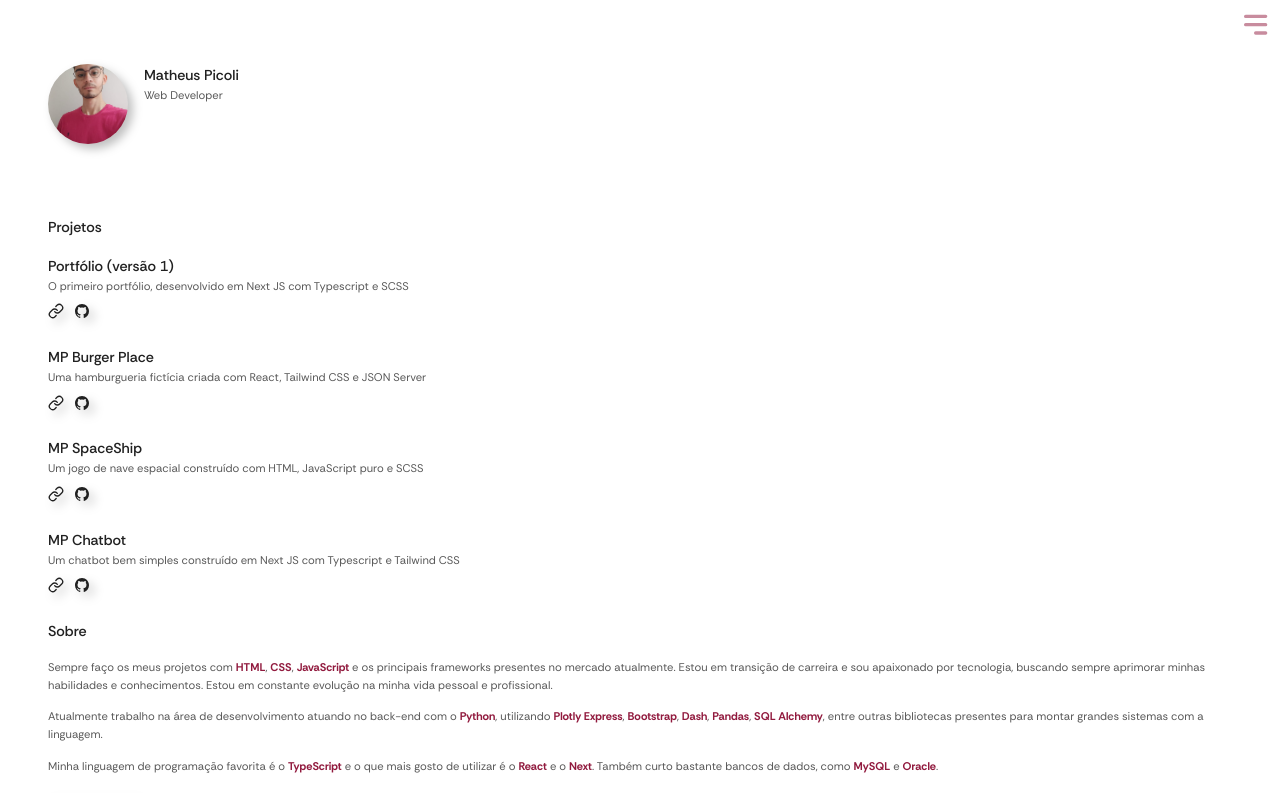
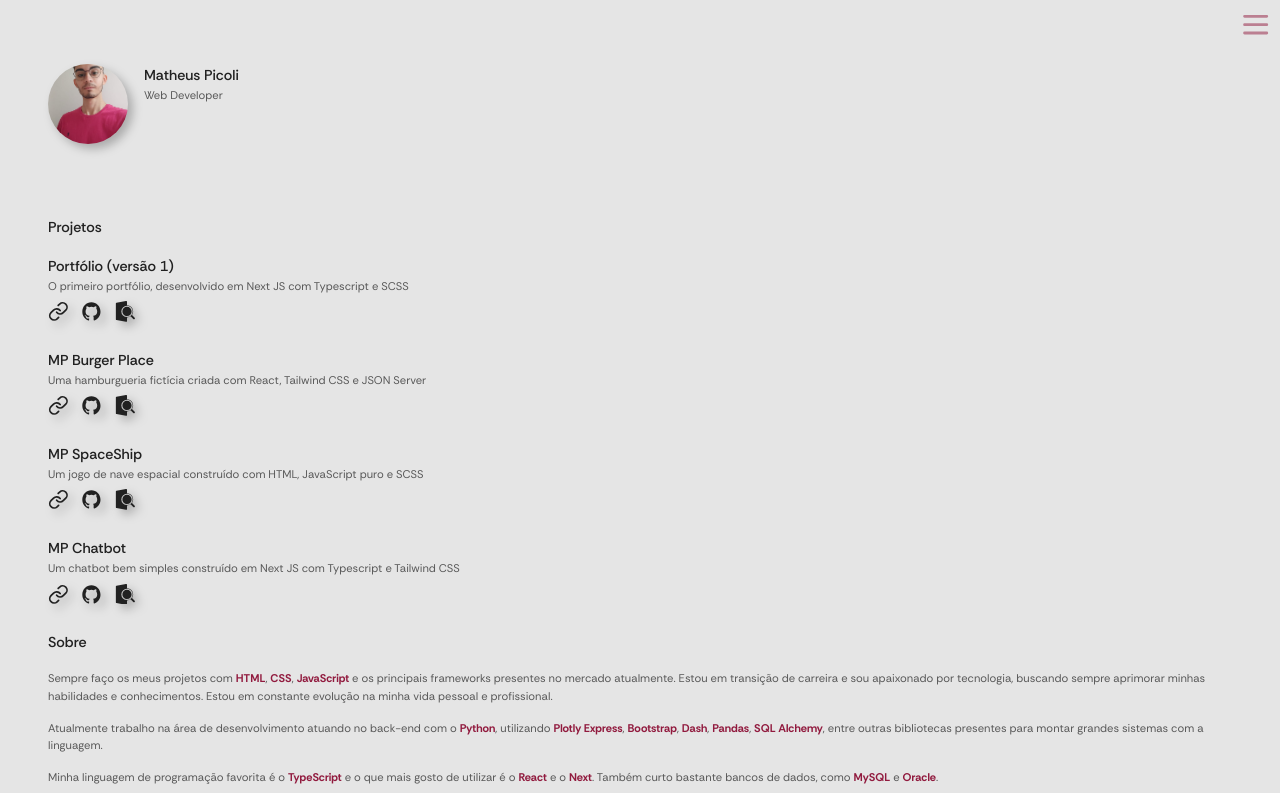
Before and after one commit to matheuszpicoli/portfolio2nd, a Next.js app: page / in a window 1280 px wide. Shown: the top 793 px of the page. Built offline with nearby package versions, Linux system fonts and the light colour scheme.

Commit message:
making the buttons actions #1

```diff
--- a/src/app/api/iconAPI.tsx
+++ b/src/app/api/iconAPI.tsx
@@ -6,7 +6,6 @@
 export { BiLogoJavascript as JavaScript } from "react-icons/bi"
 export { BiLogoTypescript as TypeScript } from "react-icons/bi"
 export { BiLogoVuejs as VueJS } from "react-icons/bi"
-export { BsLaptop as Laptop } from "react-icons/bs"
 export { CgClose as Close } from "react-icons/cg"
 export { CgSearch as Search } from "react-icons/cg"
 export { FaGitAlt as Git } from "react-icons/fa"
@@ -18,7 +17,7 @@ export { FaReact as React } from "react-icons/fa6"
 export { FaSass as Scss } from "react-icons/fa6"
 export { FiLink as Url } from "react-icons/fi"
 export { GrMysql as MySQL } from "react-icons/gr"
-export { HiMenuAlt3 as NavbarMenu } from "react-icons/hi"
+export { HiOutlineMenu as NavbarMenu } from "react-icons/hi"
 export { IoCodeSharp as CodeSymbol } from "react-icons/io5"
 export { IoLogoCss3 as Css } from "react-icons/io"
 export { IoLogoGithub as GitHub } from "react-icons/io5"
@@ -32,4 +31,5 @@ export { SiJquery as Jquery } from "react-icons/si"
 export { SiMicrosoftsqlserver as SQLServer } from "react-icons/si"
 export { SiMongodb as MongoDB } from "react-icons/si"
 export { SiOracle as Oracle } from "react-icons/si"
+export { SiQuicklook as Preview } from "react-icons/si"
 export { SiTailwindcss as Tailwind } from "react-icons/si"
--- a/src/app/components/Menu/index.tsx
+++ b/src/app/components/Menu/index.tsx
@@ -1,15 +1,22 @@
 "use client"
 
 //- React
-import React, { useState, useLayoutEffect } from "react"
+import React, { useState, useLayoutEffect, useContext } from "react"
 
 //- Icons
 import * as Icon from "@/app/api/iconAPI"
+
+//- Components
+import ModalButton from "./ModalButton"
 import ModalSection from "./ModalSection"
-import ModalButton from "./ModalButton"
+
+//- Context
+import * as Context from "@/app/hooks/context/themeContext"
 
 export default function Menu(): React.JSX.Element {
 	const [modalOpen, setModalOpen] = useState<boolean>(false)
+
+	const theme = useContext(Context.ThemeContext)
 
 	useLayoutEffect(() => {
 		if (modalOpen) {
@@ -49,17 +56,16 @@ export default function Menu(): React.JSX.Element {
 								<ModalButton icon={Icon.Language} text="Espanhol" />
 							</ModalSection>
 							<ModalSection name="Sociais">
-								<ModalButton icon={Icon.GitHub} text="GitHub" />
-								<ModalButton icon={Icon.LinkedIn} text="LinkedIn" />
+								<ModalButton icon={Icon.GitHub} text="GitHub" onClick={(): Window | null => window.open("https://github.com/matheuszpicoli/", "_blank")} />
+								<ModalButton icon={Icon.LinkedIn} text="LinkedIn" onClick={(): Window | null => window.open("https://www.linkedin.com/in/matheus-zpicoli/", "_blank")} />
 							</ModalSection>
 							<ModalSection name="Tema">
-								<ModalButton icon={Icon.LightMode} text="Claro" />
-								<ModalButton icon={Icon.DarkMode} text="Escuro" />
-								<ModalButton icon={Icon.Laptop} text="Sistema" />
+								<ModalButton icon={Icon.LightMode} text="Claro" onClick={theme.setLightTheme} disabled={Context.getStoredTheme() === "light"} />
+								<ModalButton icon={Icon.DarkMode} text="Escuro" onClick={theme.setDarkTheme} disabled={Context.getStoredTheme() === "dark"} />
 							</ModalSection>
 							<ModalSection name="Sugestões">
-								<ModalButton icon={Icon.Url} text="Copiar Link" />
-								<ModalButton icon={Icon.CodeSymbol} text="Código Fonte" />
+								<ModalButton icon={Icon.Url} text="Copiar Link" onClick={(): Promise<void> => navigator.clipboard.writeText(window.location.href)} />
+								<ModalButton icon={Icon.CodeSymbol} text="Código Fonte" onClick={(): Window | null => window.open("https://github.com/matheuszpicoli/portfolio2nd", "_blank")} />
 							</ModalSection>
 						</div>
 					</div>
--- a/src/app/components/Projects/Project.tsx
+++ b/src/app/components/Projects/Project.tsx
@@ -22,6 +22,7 @@ export default function Project(props: ProjectProps): React.JSX.Element {
 				<p>{props.description}</p>
 				<GetLink href={props.projectLink} icon={Icon.Url} />
 				<GetLink href={props.repositoryLink} icon={Icon.GitHub} />
+				<GetLink href="/" icon={Icon.Preview} />
 			</div>
 		</div>
 	)
--- /dev/null
+++ b/src/app/hooks/context/themeContext.tsx
@@ -0,0 +1,61 @@
+"use client"
+
+//- React
+import { createContext, useContext, useLayoutEffect, useState } from "react"
+
+//- Theme
+import * as Theme from "@/app/theme/themes"
+
+type ThemeContextType = {
+	theme: Theme.ThemeTemplate
+	setLightTheme: () => void
+	setDarkTheme: () => void
+}
+
+interface ThemeProviderProps {
+	children: React.ReactNode
+}
+
+export const ThemeContext = createContext<ThemeContextType>({} as ThemeContextType)
+
+export const getStoredTheme = (): Theme.ThemeName => {
+	if (typeof window !== "undefined") {
+		const storedTheme = window.localStorage.getItem("theme")
+
+		return storedTheme ? storedTheme as Theme.ThemeName : "light"
+	}
+
+	return "light"
+}
+
+export function ThemeProvider(props: ThemeProviderProps) {
+	const [themeName, setThemeName] = useState<Theme.ThemeName>(getStoredTheme)
+
+	const theme: Theme.ThemeTemplate = Theme.themes[themeName]
+
+	const setLightTheme = (): void => {
+		window?.localStorage.setItem("theme", "light")
+
+		setThemeName("light")
+	}
+
+	const setDarkTheme = (): void => {
+		window?.localStorage.setItem("theme", "dark")
+
+		setThemeName("dark")
+	}
+
+	useLayoutEffect(() => {
+		document.body.style.background = theme.background
+		document.body.style.color = theme.color
+		document.body.style.transition = "500ms"
+	}, [theme])
+
+	return (
+		<ThemeContext.Provider value={{ theme, setLightTheme, setDarkTheme }}>
+			{props.children}
+		</ThemeContext.Provider>
+	)
+}
+
+export const useTheme = (): ThemeContextType => useContext(ThemeContext)
--- a/src/app/layout.tsx
+++ b/src/app/layout.tsx
@@ -9,6 +9,9 @@ import "@/app/scss/index.scss"
 
 //- Components
 import Menu from "@/app/components/Menu"
+
+//- Context
+import * as Theme from "@/app/hooks/context/themeContext"
 
 export const metadata: Metadata = {
 	title: "Portfólio | Matheus Picoli",
@@ -40,10 +43,12 @@ interface RootLayoutProps {
 export default function RootLayout(props: Readonly<RootLayoutProps>): React.JSX.Element {
 	return (
 		<html lang="pt-br">
-			<body className="container">
-				<Menu />
-				{props.children}
-			</body>
+			<Theme.ThemeProvider>
+				<body className="container">
+					<Menu />
+					{props.children}
+				</body>
+			</Theme.ThemeProvider>
 		</html>
 	)
 }
--- a/src/app/scss/Projects.scss
+++ b/src/app/scss/Projects.scss
@@ -15,7 +15,7 @@
 			@include shadow;
 			@include transition(300ms);
 			cursor: pointer;
-			font-size: 1em;
+			font-size: 1.3em;
 
 			&:hover {
 				opacity: .3;
--- a/src/app/scss/modal.scss
+++ b/src/app/scss/modal.scss
@@ -93,6 +93,12 @@
 						&:active {
 							background-color: #ffffff;
 						}
+
+						&:disabled {
+							background-color: #bababa50;
+							cursor: default;
+							pointer-events: none;
+						}
 					}
 				}
 			}
--- /dev/null
+++ b/src/app/theme/themes.ts
@@ -0,0 +1,19 @@
+export type ThemeTemplate = {
+	color: string
+	background: string
+}
+
+export type ThemeName = "light" | "dark"
+
+export type Theme = { [theme in ThemeName]: ThemeTemplate }
+
+export const themes: Theme = {
+	light: {
+		color: "#131516",
+		background: "#e5e5e5"
+	},
+	dark: {
+		color: "#e5e5e5",
+		background: "#131516"
+	}
+}
```
